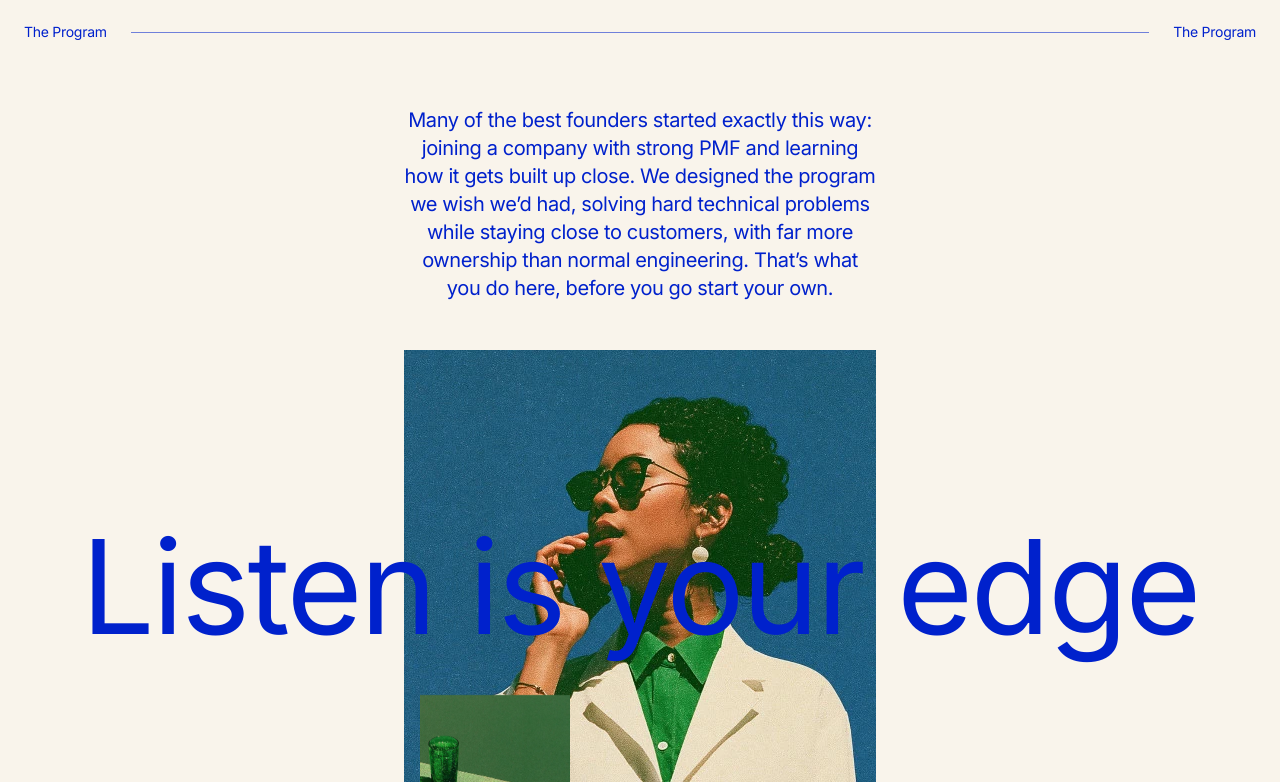
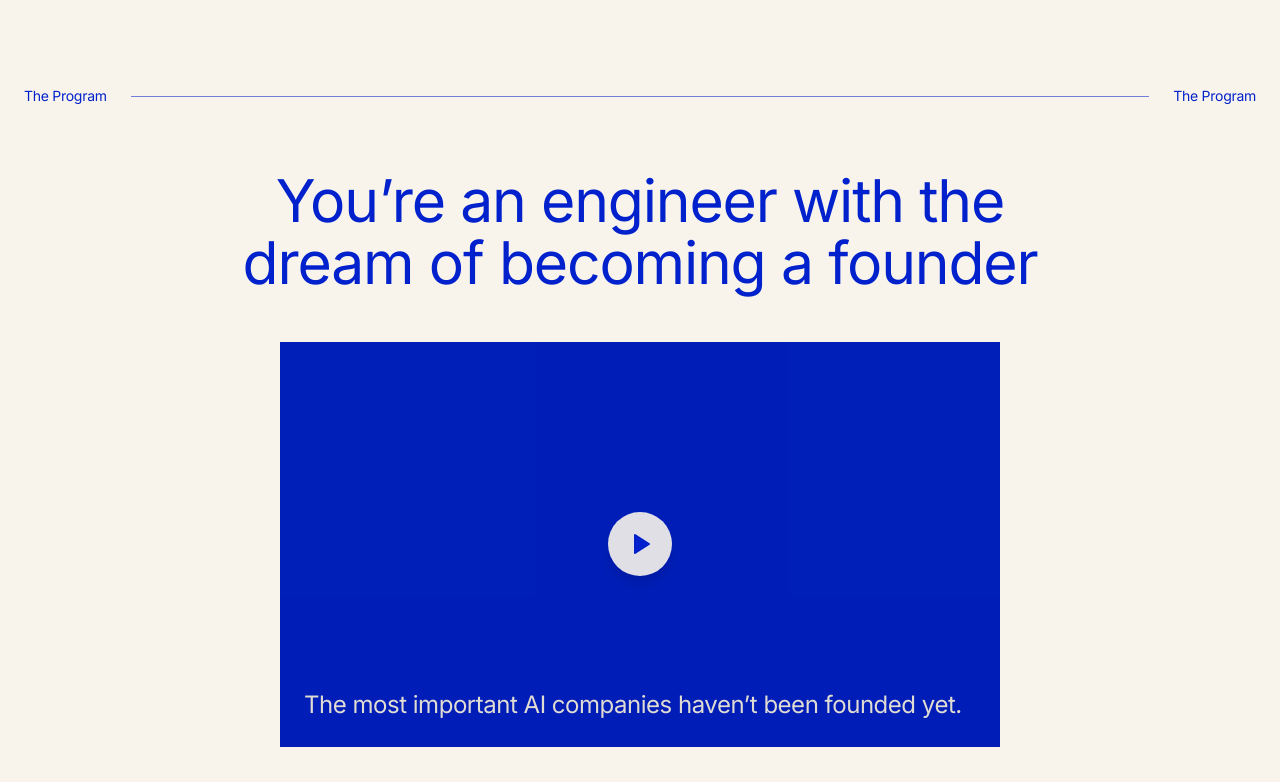
Before and after one commit to brannonwellington-design/foundersprogram, a Next.js app: page /founder-program/ in a window 1280 px wide. Shown: the part 778-1560 px from the top of the page. Built offline with nearby package versions, Linux system fonts and the light colour scheme.

Commit message:
Rebuild Program section: centered headline, YouTube video embed, retain device effect

```diff
--- a/src/components/sections/Edge.tsx
+++ b/src/components/sections/Edge.tsx
@@ -5,10 +5,10 @@ import {
   AnimatePresence,
   motion,
   useScroll,
-  useTransform,
   type MotionValue,
 } from "motion/react";
-import { EDGE, LISTENING_DEVICES } from "@/lib/content";
+import { Play } from "lucide-react";
+import { EDGE, LISTENING_DEVICES, PROGRAM_VIDEO } from "@/lib/content";
 import { asset } from "@/lib/asset";
 import { springSoft } from "@/lib/motion";
 import { SectionLabel } from "@/components/ui/SectionLabel";
@@ -17,46 +17,51 @@ import { cn } from "@/lib/cn";
 
 export function Edge() {
   const sectionRef = useRef<HTMLElement>(null);
-  const mobileRef = useRef(false);
-
-  // Scroll parallax for the oversized headline — stronger travel on mobile.
-  const { scrollYProgress } = useScroll({
-    target: sectionRef,
-    offset: ["start end", "end start"],
-  });
-  const headlineY = useTransform(
-    scrollYProgress,
-    (v) => (0.5 - v) * (mobileRef.current ? 420 : 140),
-  );
 
   // Desktop (fine pointer) gets the cursor trail; touch gets the scroll scrub.
   const [fine, setFine] = useState<boolean | null>(null);
   useEffect(() => {
     setFine(window.matchMedia("(pointer: fine)").matches);
-    const mq = window.matchMedia("(max-width: 767px)");
-    const updateMobile = () => {
-      mobileRef.current = mq.matches;
-    };
-    updateMobile();
-    mq.addEventListener("change", updateMobile);
     // Preload all device photos so neither mode flickers.
     LISTENING_DEVICES.forEach((src) => {
       const img = new Image();
       img.src = src;
     });
-    return () => mq.removeEventListener("change", updateMobile);
   }, []);
 
   return (
     <section
       ref={sectionRef}
-      className="relative overflow-hidden bg-surface-primary px-4 pb-24 pt-20 md:px-6 md:pt-0"
+      className="relative overflow-hidden bg-surface-primary px-4 pb-24 pt-20 md:px-6 md:pt-16"
     >
       <SectionLabel id="program" label="The Program" />
 
-      {/* Body copy — constrained to the central image's width, centered. */}
+      {/* Section headline, centered above the video. */}
+      <motion.h2
+        className="mx-auto mt-16 max-w-[820px] text-balance text-center text-content-brand tracking-tight-2"
+        style={{ fontSize: "clamp(2.25rem, 4.6vw, 3.75rem)", lineHeight: 1.05 }}
+        initial={{ opacity: 0, y: 20 }}
+        whileInView={{ opacity: 1, y: 0 }}
+        viewport={{ once: true, amount: 0.6 }}
+        transition={springSoft}
+      >
+        {EDGE.title}
+      </motion.h2>
+
+      {/* Featured video — relative z-10 so it sits above the cursor trail. */}
+      <motion.div
+        className="relative z-10 mx-auto mt-12 w-full max-w-[720px]"
+        initial={{ opacity: 0, scale: 1.02 }}
+        whileInView={{ opacity: 1, scale: 1 }}
+        viewport={{ once: true, amount: 0.4 }}
+        transition={springSoft}
+      >
+        <VideoEmbed id={PROGRAM_VIDEO.id} caption={PROGRAM_VIDEO.caption} />
+      </motion.div>
+
+      {/* Body copy, centered below the video. */}
       <motion.p
-        className="mx-auto mt-16 max-w-[472px] text-center text-[20px] text-content-brand tracking-tight-2"
+        className="mx-auto mt-12 max-w-[640px] text-center text-[20px] text-content-brand tracking-tight-2"
         style={{ lineHeight: 1.4 }}
         initial={{ opacity: 0, y: 20 }}
         whileInView={{ opacity: 1, y: 0 }}
@@ -66,8 +71,8 @@ export function Edge() {
         {EDGE.body}
       </motion.p>
 
-      {/* Central image with the oversized headline overlapping in front. */}
-      <div className="relative mx-auto mt-12 w-full max-w-[472px]">
+      {/* Closing portrait. The mobile device-scrub anchors to its bottom-left. */}
+      <div className="relative mx-auto mt-16 w-full max-w-[472px]">
         <motion.div
           className="relative z-0 aspect-[472/560] w-full"
           initial={{ opacity: 0, scale: 1.03 }}
@@ -82,32 +87,66 @@ export function Edge() {
           />
         </motion.div>
 
-        {/* Oversized headline, centered over the image, overlapping in front,
-            and above the scrolling device layer (z-20). Mobile forces three
-            lines: "Listen" / "is your" / "edge". Desktop is one line. */}
-        <div className="pointer-events-none absolute inset-x-0 top-1/2 z-20 -translate-y-1/2 md:left-1/2 md:right-auto md:w-screen md:-translate-x-1/2">
-          <motion.h2
-            className="text-center text-[clamp(3.25rem,24vw,7rem)] leading-[0.92] text-content-brand tracking-tight-2 md:whitespace-nowrap md:text-[clamp(2.5rem,10.2vw,12rem)] md:leading-none"
-            style={{ y: headlineY }}
-            initial={{ opacity: 0 }}
-            whileInView={{ opacity: 1 }}
-            viewport={{ once: true, amount: 0.5 }}
-            transition={springSoft}
-          >
-            <span className="block md:inline">Listen</span>{" "}
-            <span className="block md:inline">is your</span>{" "}
-            <span className="block md:inline">edge</span>
-          </motion.h2>
-        </div>
-
-        {/* Mobile: the rotating device frame, 16px from the image's bottom-left,
-            beneath the headline (z-10). */}
+        {/* Mobile: the rotating device frame, 16px from the image's
+            bottom-left corner (z-10). */}
         {fine === false && <DeviceScrub sectionRef={sectionRef} />}
       </div>
 
       {/* Desktop: cursor image-trail across the whole section. */}
       {fine === true && <DeviceTrail sectionRef={sectionRef} />}
     </section>
+  );
+}
+
+/**
+ * Lite YouTube facade: renders the YouTube poster + play button, and only
+ * swaps in the real (autoplaying) iframe on click — so the page never ships
+ * the heavy embed until the visitor asks for it. With no `id` set yet, it
+ * shows a branded placeholder carrying the caption.
+ */
+function VideoEmbed({ id, caption }: { id: string; caption: string }) {
+  const [playing, setPlaying] = useState(false);
+
+  return (
+    <div className="relative aspect-video w-full overflow-hidden bg-surface-brand-primary">
+      {playing && id ? (
+        <iframe
+          className="absolute inset-0 h-full w-full"
+          src={`https://www.youtube.com/embed/${id}?autoplay=1&rel=0`}
+          title="Listen Future Founder Program"
+          allow="accelerometer; autoplay; clipboard-write; encrypted-media; gyroscope; picture-in-picture"
+          allowFullScreen
+        />
+      ) : (
+        <button
+          type="button"
+          onClick={() => id && setPlaying(true)}
+          aria-label={id ? "Play video" : "Video coming soon"}
+          className="group absolute inset-0 h-full w-full cursor-pointer"
+        >
+          {id ? (
+            // eslint-disable-next-line @next/next/no-img-element
+            <img
+              src={`https://img.youtube.com/vi/${id}/maxresdefault.jpg`}
+              alt=""
+              className="absolute inset-0 h-full w-full object-cover"
+              loading="lazy"
+              decoding="async"
+            />
+          ) : (
+            <span className="absolute inset-x-0 bottom-0 p-6 text-left text-content-brand-contrast text-[clamp(1rem,2vw,1.5rem)] tracking-tight-2">
+              {caption}
+            </span>
+          )}
+
+          {/* Play affordance, centered, with a soft scrim for contrast. */}
+          <span className="absolute inset-0 bg-black/10 transition-colors group-hover:bg-black/0" />
+          <span className="absolute left-1/2 top-1/2 flex h-16 w-16 -translate-x-1/2 -translate-y-1/2 items-center justify-center rounded-full bg-surface-primary/90 shadow-lg transition-transform duration-300 group-hover:scale-110">
+            <Play className="ml-0.5 h-6 w-6 fill-content-brand text-content-brand" />
+          </span>
+        </button>
+      )}
+    </div>
   );
 }
 
--- a/src/lib/content.ts
+++ b/src/lib/content.ts
@@ -42,6 +42,16 @@ export const HERO = {
 export const EDGE = {
   title: "You’re an engineer with the dream of becoming a founder",
   body: "Many of the best founders started exactly this way: joining a company with strong PMF and learning how it gets built up close. We designed the program we wish we’d had, solving hard technical problems while staying close to customers, with far more ownership than normal engineering. That’s what you do here, before you go start your own.",
+};
+
+/**
+ * Program-section YouTube embed. Drop the video ID in (the part after
+ * `watch?v=` / `youtu.be/`) to go live; the poster comes from YouTube.
+ * While `id` is empty the section shows a branded placeholder with the caption.
+ */
+export const PROGRAM_VIDEO = {
+  id: "",
+  caption: "The most important AI companies haven’t been founded yet.",
 };
 
 /** Listening-device photos for the Program section (cursor trail / scroll scrub). */
```
